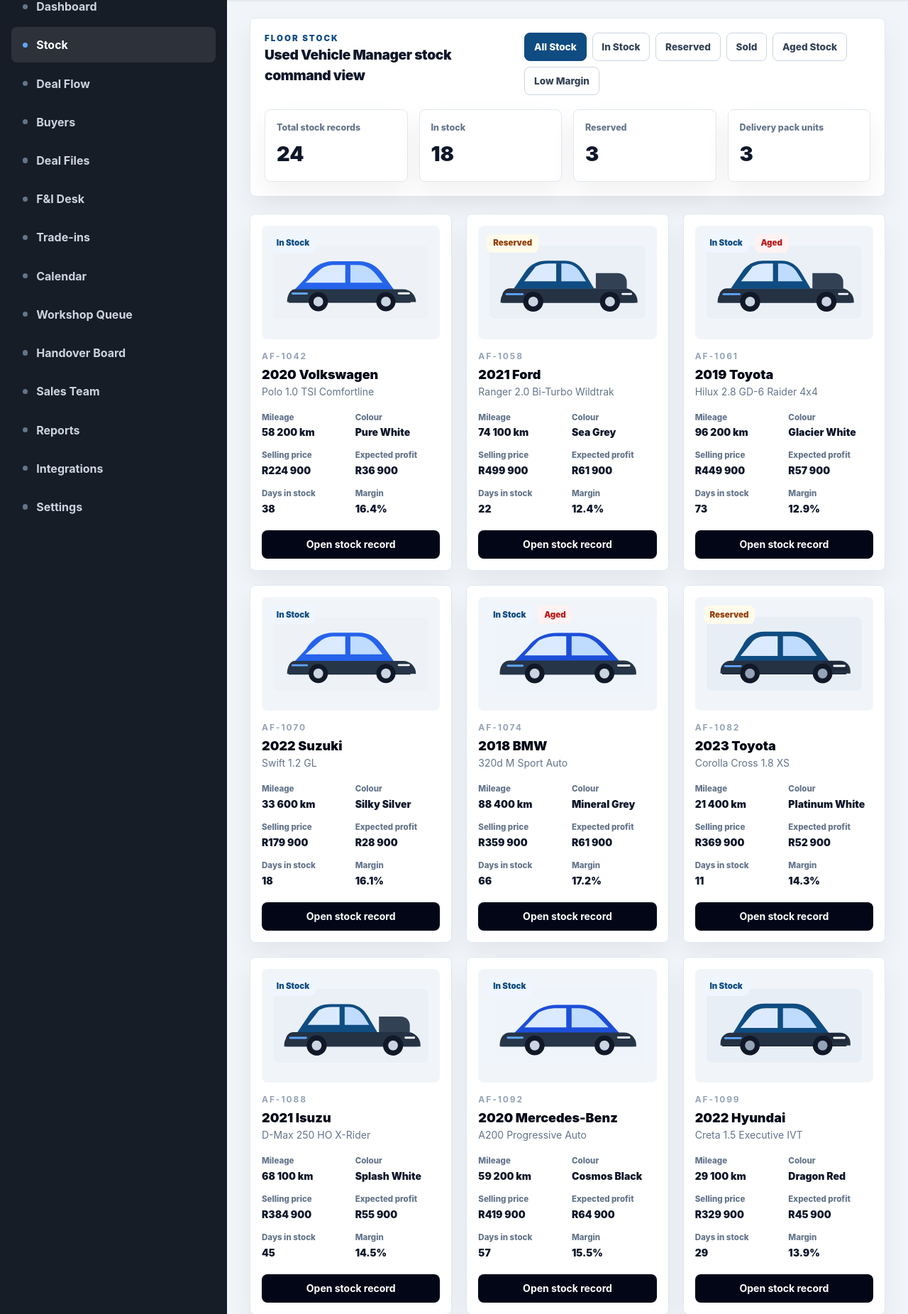
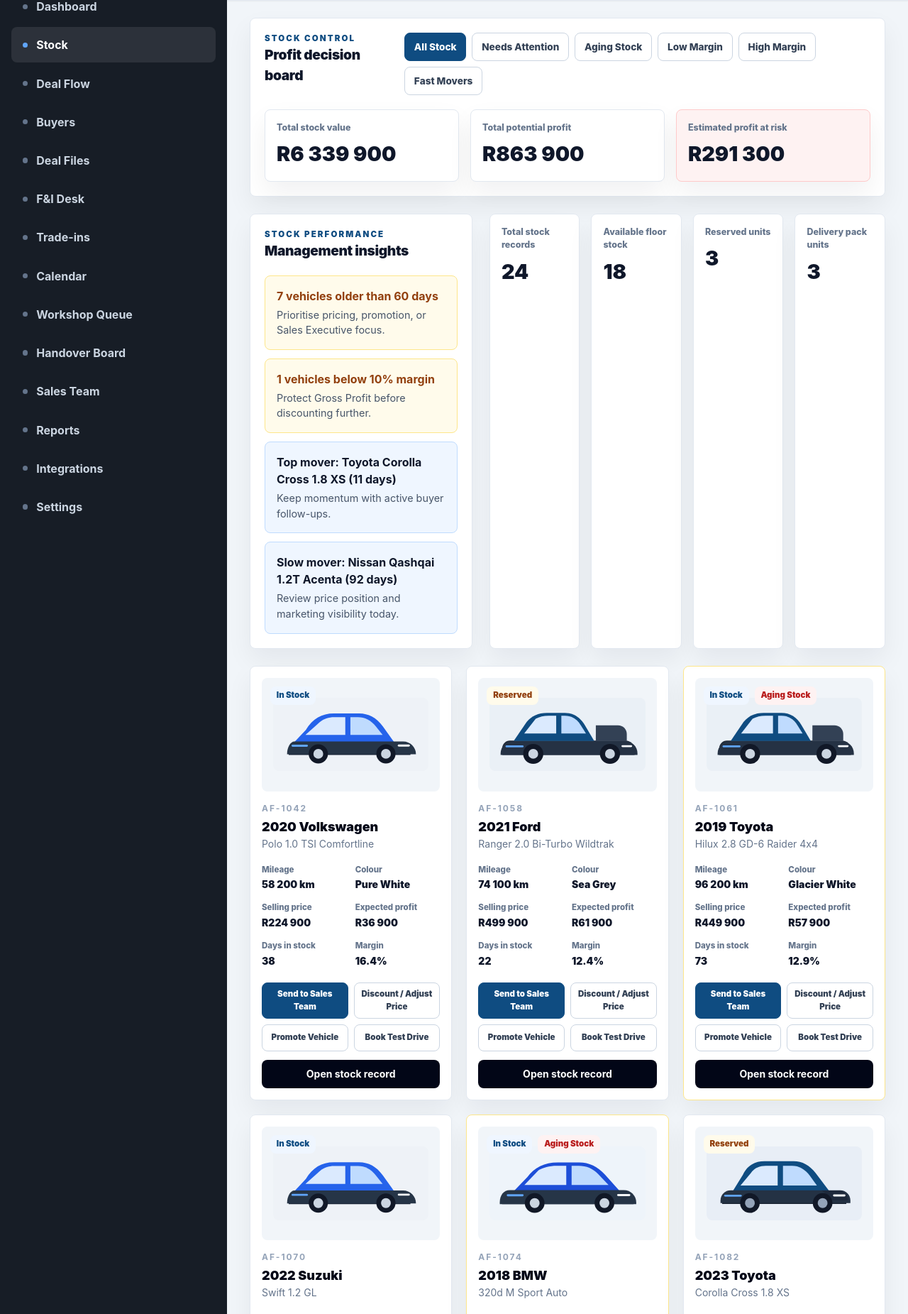
Before and after one commit to eduardojnrguerra-coder/dealer-demo, a Flask app: page /stock in a window 1280 px wide. Shown: the part 153-2004 px from the top of the page at 71% size. Run offline with Flask 3, Linux system fonts and the light colour scheme; some libraries are stand-ins or nearby versions.

Commit message:
describe your update

```diff
--- a/app.py
+++ b/app.py
@@ -440,11 +440,68 @@
     context = dealership_data()
     vehicles = context["vehicles"]
     stock_summary = Counter(vehicle.get("status", "Unknown") for vehicle in vehicles)
+    stock_vehicles = []
+    for vehicle in vehicles:
+        selling_price = vehicle.get("selling_price", 0) or 0
+        cost_price = vehicle.get("cost_price", 0) or 0
+        profit = selling_price - cost_price
+        margin = (profit / selling_price * 100) if selling_price else 0
+        days_in_stock = vehicle.get("days_in_stock", 0) or 0
+        stock_vehicles.append(
+            {
+                **vehicle,
+                "profit": profit,
+                "margin": margin,
+                "is_aged": days_in_stock > 60,
+                "is_low_margin": margin < 10,
+                "is_high_margin": margin >= 15,
+                "is_fast_mover": days_in_stock <= 30 and vehicle.get("status") != "Sold",
+                "needs_attention": days_in_stock > 60 or margin < 10,
+            }
+        )
+
+    total_stock_value = sum(
+        item.get("selling_price", 0) for item in stock_vehicles if item.get("status") != "Sold"
+    )
+    total_potential_profit = sum(
+        item["profit"] for item in stock_vehicles if item.get("status") != "Sold"
+    )
+    estimated_profit_at_risk = sum(
+        item["profit"] for item in stock_vehicles if item["is_aged"] and item.get("status") != "Sold"
+    )
+    aged_count = len([item for item in stock_vehicles if item["is_aged"] and item.get("status") != "Sold"])
+    low_margin_count = len(
+        [item for item in stock_vehicles if item["is_low_margin"] and item.get("status") != "Sold"]
+    )
+    fastest = min(
+        [item for item in stock_vehicles if item.get("status") != "Sold"],
+        key=lambda item: item.get("days_in_stock", 0),
+        default=None,
+    )
+    slowest = max(
+        [item for item in stock_vehicles if item.get("status") != "Sold"],
+        key=lambda item: item.get("days_in_stock", 0),
+        default=None,
+    )
+    stock_profit_summary = {
+        "total_stock_value": total_stock_value,
+        "total_potential_profit": total_potential_profit,
+        "estimated_profit_at_risk": estimated_profit_at_risk,
+    }
+    stock_insights = [
+        f"{aged_count} vehicles older than 60 days",
+        f"{low_margin_count} vehicles below 10% margin",
+        f"Top mover: {fastest.get('make', 'Vehicle')} {fastest.get('model', '')} ({fastest.get('days_in_stock', 0)} days)" if fastest else "Top mover: no active stock",
+        f"Slow mover: {slowest.get('make', 'Vehicle')} {slowest.get('model', '')} ({slowest.get('days_in_stock', 0)} days)" if slowest else "Slow mover: no active stock",
+    ]
     return render_template(
         "stock.html",
         page_title="Vehicle Stock",
         active_page="Stock",
         stock_summary=stock_summary,
+        stock_vehicles=stock_vehicles,
+        stock_profit_summary=stock_profit_summary,
+        stock_insights=stock_insights,
         **context,
     )
 
--- a/static/css/style.css
+++ b/static/css/style.css
@@ -586,6 +586,14 @@
   padding: 1rem;
 }
 
+.vehicle-card:hover {
+  border-color: rgb(37 99 235);
+}
+
+.vehicle-card.needs-attention-card {
+  border-color: rgb(253 230 138);
+}
+
 .vehicle-card dt {
   color: rgb(100 116 139);
   font-size: 0.72rem;
@@ -596,6 +604,36 @@
   color: rgb(15 23 42);
   font-weight: 900;
   margin-top: 0.12rem;
+}
+
+.stock-action-btn {
+  border: 1px solid rgb(203 213 225);
+  border-radius: 8px;
+  color: rgb(51 65 85);
+  font-size: 0.72rem;
+  font-weight: 900;
+  min-height: 2.35rem;
+  padding: 0.45rem 0.55rem;
+  transition: background 160ms ease, border-color 160ms ease, color 160ms ease, transform 160ms ease;
+}
+
+.stock-action-btn:hover {
+  background: rgb(239 246 255);
+  border-color: #0f4c81;
+  color: #0f4c81;
+  transform: translateY(-1px);
+}
+
+.stock-action-btn.primary {
+  background: rgb(15 76 129);
+  border-color: rgb(15 76 129);
+  color: white;
+}
+
+.stock-action-btn.is-confirmed {
+  background: rgb(236 253 245);
+  border-color: rgb(167 243 208);
+  color: rgb(4 120 87);
 }
 
 .kanban {
--- a/static/js/stock.js
+++ b/static/js/stock.js
@@ -4,7 +4,7 @@
 const closeModal = document.getElementById('closeModal');
 
 function formatRand(value) {
-  return `R${Number(value).toLocaleString('en-ZA').replace(/,/g, ' ')}`;
+  return `R${Number(value || 0).toLocaleString('en-ZA').replace(/,/g, ' ')}`;
 }
 
 filterButtons.forEach((button) => {
@@ -17,10 +17,25 @@
       const show =
         filter === 'All Stock' ||
         card.dataset.status === filter ||
-        (filter === 'Aged Stock' && card.dataset.aged === 'true') ||
-        (filter === 'Low Margin' && card.dataset.lowMargin === 'true');
+        (filter === 'Aging Stock' && card.dataset.aged === 'true') ||
+        (filter === 'Low Margin' && card.dataset.lowMargin === 'true') ||
+        (filter === 'High Margin' && card.dataset.highMargin === 'true') ||
+        (filter === 'Fast Movers' && card.dataset.fastMover === 'true') ||
+        (filter === 'Needs Attention' && card.dataset.needsAttention === 'true');
       card.style.display = show ? '' : 'none';
     });
+  });
+});
+
+document.querySelectorAll('[data-demo-action]').forEach((button) => {
+  button.addEventListener('click', () => {
+    const original = button.textContent;
+    button.textContent = 'Action queued';
+    button.classList.add('is-confirmed');
+    window.setTimeout(() => {
+      button.textContent = original;
+      button.classList.remove('is-confirmed');
+    }, 1400);
   });
 });
 
@@ -28,8 +43,8 @@
   button.addEventListener('click', () => {
     const card = button.closest('.vehicle-card');
     const vehicle = JSON.parse(card.dataset.vehicle);
-    const profit = vehicle.selling_price - vehicle.cost_price;
-    const margin = (profit / vehicle.selling_price) * 100;
+    const profit = vehicle.profit ?? ((vehicle.selling_price || 0) - (vehicle.cost_price || 0));
+    const margin = vehicle.margin ?? (vehicle.selling_price ? (profit / vehicle.selling_price) * 100 : 0);
 
     document.getElementById('modalStock').textContent = vehicle.stock_number;
     document.getElementById('modalTitle').textContent = `${vehicle.year} ${vehicle.make}`;
@@ -46,7 +61,7 @@
       ['Margin', `${margin.toFixed(1)}%`],
       ['Days in stock', vehicle.days_in_stock],
       ['Status', vehicle.status]
-    ].map(([label, value]) => `<div class="rounded-lg border border-slate-200 p-3"><span class="block text-xs font-bold uppercase tracking-wide text-slate-400">${label}</span><strong class="mt-1 block text-slate-950">${value}</strong></div>`).join('');
+    ].map(([label, value]) => `<div class="rounded-lg border border-slate-200 p-3"><span class="block text-xs font-bold uppercase tracking-wide text-slate-400">${label}</span><strong class="mt-1 block text-slate-950">${value ?? '-'}</strong></div>`).join('');
 
     modal.classList.remove('hidden');
     modal.classList.add('flex');
--- a/templates/stock.html
+++ b/templates/stock.html
@@ -5,38 +5,74 @@
   <section class="panel">
     <div class="panel-heading gap-4">
       <div>
-        <p class="eyebrow">Floor Stock</p>
-        <h2>Used Vehicle Manager stock command view</h2>
+        <p class="eyebrow">Stock Control</p>
+        <h2>Profit decision board</h2>
       </div>
       <div class="flex flex-wrap gap-2" id="stockFilters">
-        {% for filter in ["All Stock", "In Stock", "Reserved", "Sold", "Aged Stock", "Low Margin"] %}
+        {% for filter in ["All Stock", "Needs Attention", "Aging Stock", "Low Margin", "High Margin", "Fast Movers"] %}
         <button class="filter-btn {% if loop.first %}active{% endif %}" type="button" data-filter="{{ filter }}">{{ filter }}</button>
         {% endfor %}
       </div>
     </div>
-    <div class="grid gap-4 sm:grid-cols-2 lg:grid-cols-4">
+
+    <div class="grid gap-4 lg:grid-cols-3">
+      <div class="summary-card">
+        <span>Total stock value</span>
+        <strong>{{ stock_profit_summary.total_stock_value|currency }}</strong>
+      </div>
+      <div class="summary-card">
+        <span>Total potential profit</span>
+        <strong>{{ stock_profit_summary.total_potential_profit|currency }}</strong>
+      </div>
+      <div class="summary-card border-red-200 bg-red-50">
+        <span class="text-red-700">Estimated profit at risk</span>
+        <strong class="text-red-800">{{ stock_profit_summary.estimated_profit_at_risk|currency }}</strong>
+      </div>
+    </div>
+  </section>
+
+  <section class="grid gap-6 xl:grid-cols-[0.72fr_1.28fr]">
+    <aside class="panel">
+      <div class="panel-heading">
+        <div>
+          <p class="eyebrow">Stock Performance</p>
+          <h2>Management insights</h2>
+        </div>
+      </div>
+      <div class="space-y-3">
+        {% for insight in stock_insights %}
+        <div class="alert-row {% if loop.index <= 2 %}warning{% else %}info{% endif %}">
+          <strong>{{ insight }}</strong>
+          <span>{% if loop.index == 1 %}Prioritise pricing, promotion, or Sales Executive focus.{% elif loop.index == 2 %}Protect Gross Profit before discounting further.{% elif loop.index == 3 %}Keep momentum with active buyer follow-ups.{% else %}Review price position and marketing visibility today.{% endif %}</span>
+        </div>
+        {% endfor %}
+      </div>
+    </aside>
+
+    <div class="grid gap-4 sm:grid-cols-2 xl:grid-cols-4">
       <div class="summary-card"><span>Total stock records</span><strong>{{ vehicles|length }}</strong></div>
-      <div class="summary-card"><span>In stock</span><strong>{{ stock_summary["In Stock"] }}</strong></div>
-      <div class="summary-card"><span>Reserved</span><strong>{{ stock_summary["Reserved"] }}</strong></div>
+      <div class="summary-card"><span>Available floor stock</span><strong>{{ stock_summary["In Stock"] }}</strong></div>
+      <div class="summary-card"><span>Reserved units</span><strong>{{ stock_summary["Reserved"] }}</strong></div>
       <div class="summary-card"><span>Delivery pack units</span><strong>{{ stock_summary["Sold"] }}</strong></div>
     </div>
   </section>
 
   <section class="grid gap-5 md:grid-cols-2 xl:grid-cols-3 2xl:grid-cols-4" id="stockGrid">
-    {% for vehicle in vehicles %}
-      {% set profit = vehicle.selling_price - vehicle.cost_price %}
-      {% set margin = (profit / vehicle.selling_price * 100) %}
-      <article class="vehicle-card"
+    {% for vehicle in stock_vehicles %}
+      <article class="vehicle-card {% if vehicle.needs_attention %}needs-attention-card{% endif %}"
         data-status="{{ vehicle.status }}"
-        data-aged="{{ 'true' if vehicle.days_in_stock > 60 else 'false' }}"
-        data-low-margin="{{ 'true' if margin < 11 else 'false' }}"
+        data-aged="{{ 'true' if vehicle.is_aged else 'false' }}"
+        data-low-margin="{{ 'true' if vehicle.is_low_margin else 'false' }}"
+        data-high-margin="{{ 'true' if vehicle.is_high_margin else 'false' }}"
+        data-fast-mover="{{ 'true' if vehicle.is_fast_mover else 'false' }}"
+        data-needs-attention="{{ 'true' if vehicle.needs_attention else 'false' }}"
         data-vehicle='{{ vehicle|tojson }}'>
         <div class="relative rounded-lg bg-slate-100 p-4">
           <img class="h-32 w-full object-contain" src="{{ url_for('static', filename='images/' ~ vehicle.image) }}" alt="{{ vehicle.year }} {{ vehicle.make }} {{ vehicle.model }}">
           <div class="absolute left-3 top-3 flex flex-wrap gap-2">
             <span class="badge status-{{ vehicle.status|lower|replace(' ', '-') }}">{{ vehicle.status }}</span>
-            {% if vehicle.days_in_stock > 60 %}<span class="badge danger">Aged</span>{% endif %}
-            {% if margin < 11 %}<span class="badge warning">Low margin</span>{% endif %}
+            {% if vehicle.is_aged %}<span class="badge danger">Aging Stock</span>{% endif %}
+            {% if vehicle.is_low_margin %}<span class="badge warning">Low Margin</span>{% endif %}
           </div>
         </div>
         <div class="mt-4">
@@ -48,11 +84,18 @@
           <div><dt>Mileage</dt><dd>{{ vehicle.mileage|number }} km</dd></div>
           <div><dt>Colour</dt><dd>{{ vehicle.color }}</dd></div>
           <div><dt>Selling price</dt><dd>{{ vehicle.selling_price|currency }}</dd></div>
-          <div><dt>Expected profit</dt><dd>{{ profit|currency }}</dd></div>
-          <div><dt>Days in stock</dt><dd>{{ vehicle.days_in_stock }}</dd></div>
-          <div><dt>Margin</dt><dd>{{ "%.1f"|format(margin) }}%</dd></div>
+          <div><dt>Expected profit</dt><dd>{{ vehicle.profit|currency }}</dd></div>
+          <div><dt>Days in stock</dt><dd class="{% if vehicle.is_aged %}text-red-700{% endif %}">{{ vehicle.days_in_stock }}</dd></div>
+          <div><dt>Margin</dt><dd class="{% if vehicle.is_low_margin %}text-amber-700{% endif %}">{{ "%.1f"|format(vehicle.margin) }}%</dd></div>
         </dl>
-        <button class="mt-5 w-full rounded-lg bg-slate-950 px-4 py-2.5 text-sm font-bold text-white transition hover:bg-ocean" type="button" data-open-detail>Open stock record</button>
+
+        <div class="mt-5 grid grid-cols-2 gap-2">
+          <button class="stock-action-btn primary" type="button" data-demo-action>Send to Sales Team</button>
+          <button class="stock-action-btn" type="button" data-demo-action>Discount / Adjust Price</button>
+          <button class="stock-action-btn" type="button" data-demo-action>Promote Vehicle</button>
+          <button class="stock-action-btn" type="button" data-demo-action>Book Test Drive</button>
+        </div>
+        <button class="mt-3 w-full rounded-lg bg-slate-950 px-4 py-2.5 text-sm font-bold text-white transition hover:bg-ocean" type="button" data-open-detail>Open stock record</button>
       </article>
     {% endfor %}
   </section>
```
